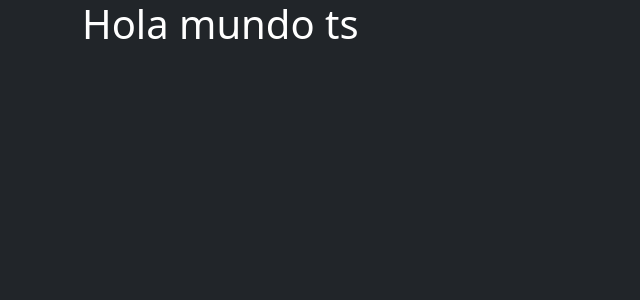
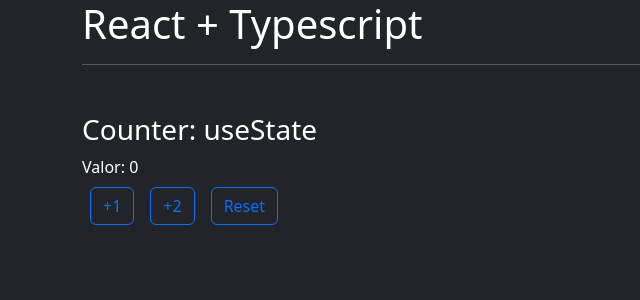
Before and after one commit to OLAEMJO8/reactTypescript, a React (Create React App) app: page / in a window 1280 px wide. Shown: the top 300 px of the page, without its empty margins (0-640 px from the left). Built offline with nearby package versions, Linux system fonts and the light colour scheme.

Commit message:
Feat. Counter useState

```diff
--- a/src/App.tsx
+++ b/src/App.tsx
@@ -1,7 +1,12 @@
+import { Counter } from "./components/Counter";
 function App() {
   return (
     <div>
-      <h1>Hola mundo ts</h1>
+      <h1>React + Typescript</h1>
+
+      <hr />
+
+      <Counter />
     </div>
   );
 }
--- /dev/null
+++ b/src/components/Counter.tsx
@@ -0,0 +1,38 @@
+import { useState } from "react";
+
+export const Counter = () => {
+  const [counter, setCounter] = useState(0);
+
+  const incrementar = (numero: number = 1): void => {
+    setCounter(counter + numero);
+  };
+
+  return (
+    <div className="mt-5">
+      <h3>Counter: useState</h3>
+
+      <span>Valor: {counter}</span>
+      <br />
+      <button
+        onClick={() => incrementar()}
+        className="btn btn-outline-primary mt-2 mx-2"
+      >
+        +1
+      </button>
+
+      <button
+        onClick={() => incrementar(2)}
+        className="btn btn-outline-primary mt-2  mx-2"
+      >
+        +2
+      </button>
+
+      <button
+        onClick={() => setCounter(0)}
+        className="btn btn-outline-primary mt-2  mx-2"
+      >
+        Reset
+      </button>
+    </div>
+  );
+};
```
